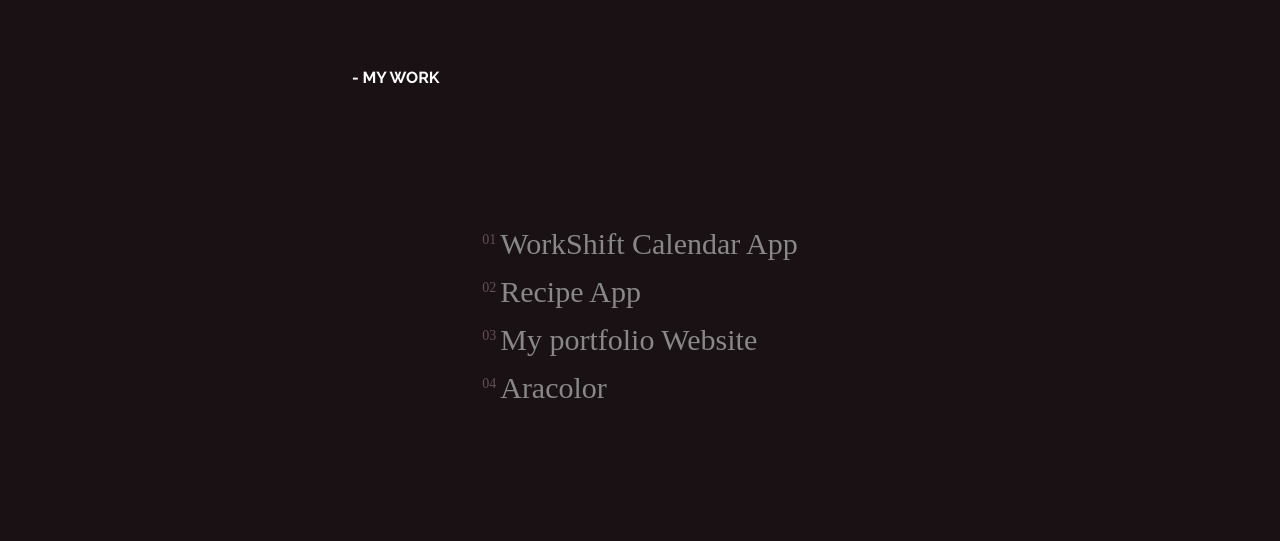
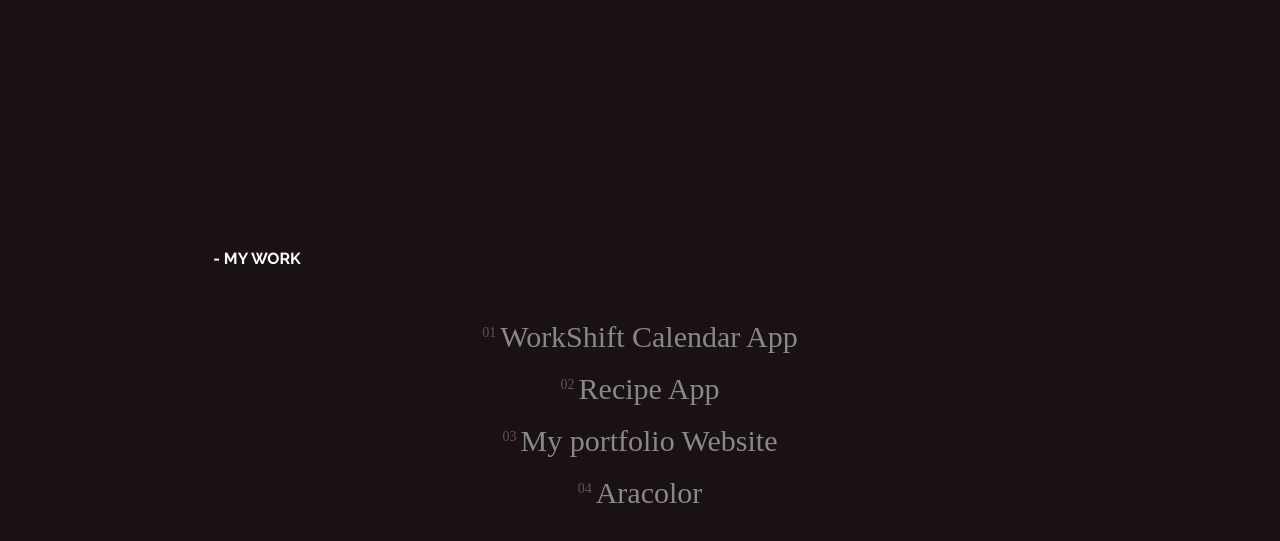
Before and after one commit to josefnagy/josefnagy.cz, a Next.js app: page / in a window 1280 px wide. Shown: the part 1401-1942 px from the top of the page. Before the commit the page ends 1833 px from the top, so only its background shows below. Built offline with nearby package versions, Linux system fonts and the light colour scheme; a web font is replaced by a local one.

Commit message:
feat()- finished project section on main page

```diff
--- a/components/home-page/about.tsx
+++ b/components/home-page/about.tsx
@@ -1,25 +1,25 @@
-import { NextPage } from 'next'
+import { NextPage, Link } from 'next'
 
 import styles from './about.module.css'
 
 const About: NextPage = () => {
   return (
     <>
-      <section className="grid place-items-center h-1/3 px-4" id="about">
+      <section className="grid place-items-center h-1/2 px-4" id="about">
         <p className="text-5xl font-thin text-center px-48 leading-tight">
           I am a conductor with a passion for{' '}
           <span className="text-primary font-bold">Web Development</span>, hiking, TV shows and
           bunch of other stuff. I live in Ostrava. Let’s have a look at my{' '}
           <a
             href="#projects"
-            className={`transition-colors duration-300 text-primary font-bold hover:text-white relative ${styles.hover}`}
+            className={`transition-colors duration-300 text-primary font-bold hover:text-white relative hover`}
           >
             work
           </a>{' '}
           or You can{' '}
           <a
-            href="#projects"
-            className={`transition-colors duration-300 text-primary font-bold hover:text-white relative ${styles.hover}`}
+            href="#contact"
+            className={`transition-colors duration-300 text-primary font-bold hover:text-white relative hover`}
           >
             contact me
           </a>
--- a/components/home-page/hero.tsx
+++ b/components/home-page/hero.tsx
@@ -3,7 +3,7 @@ import { NextPage } from 'next'
 const Hero: NextPage = () => {
   return (
     <>
-      <section className="h-full grid place-items-center uppercase px-4" id="hero">
+      <section className="h-screen grid place-items-center uppercase px-4" id="hero">
         <h1 className="text-header header text-background leading-heading text-center font-extrabold tracking-wider">
           <span className="transition-colors duration-500 hover:text-white">Hello,</span>
           <br /> <span className="transition-colors duration-500 hover:text-white">I</span>{' '}
--- a/components/home-page/projects.tsx
+++ b/components/home-page/projects.tsx
@@ -1,24 +1,39 @@
 import { NextPage } from 'next'
+import Link from 'next/link'
 
 const Projects: NextPage = () => {
   return (
     <>
-      <section className="grid place-items-center h-1/3 px-52" id="projects">
-        <h3 className="uppercase place-self-start ml-36">- My Work</h3>
-        <ul className="mt-20 text-text">
-          <li className="flex text-3xl my-3">
-            <span className="text-sm mr-1 text-dg mt-1">01</span>WorkShift Calendar App
-          </li>
-          <li className="flex text-3xl my-3">
-            <span className="text-sm mr-1 text-dg mt-1">02</span>Recipe App
-          </li>
-          <li className="flex text-3xl my-3">
-            <span className="text-sm mr-1 text-dg mt-1">03</span>My portfolio Website
-          </li>
-          <li className="flex text-3xl my-3">
-            <span className="text-sm mr-1 text-dg mt-1">04</span>Aracolor
-          </li>
-        </ul>
+      <section className="grid place-items-center h-1/2" id="projects">
+        <div className="w-2/3">
+          <h3 className="uppercase mb-10">- My Work</h3>
+          <ul className="grid place-items-center text-text">
+            <li className="flex text-3xl  py-2">
+              <span className="text-sm mr-1 text-dg mt-1">01</span>
+              <Link href="/project">
+                <a className="hover relative hover:text-white">WorkShift Calendar App</a>
+              </Link>
+            </li>
+            <li className="flex text-3xl  py-2">
+              <span className="text-sm mr-1 text-dg mt-1">02</span>
+              <Link href="/project">
+                <a className="hover relative hover:text-white">Recipe App</a>
+              </Link>
+            </li>
+            <li className="flex text-3xl py-2 hover z-10">
+              <span className="text-sm mr-1 text-dg mt-1">03</span>
+              <Link href="/project">
+                <a className="hover relative hover:text-white">My portfolio Website</a>
+              </Link>
+            </li>
+            <li className="flex text-3xl py-2">
+              <span className="text-sm mr-1 text-dg mt-1">04</span>
+              <Link href="/project">
+                <a className="hover relative hover:text-white">Aracolor</a>
+              </Link>
+            </li>
+          </ul>
+        </div>
       </section>
     </>
   )
--- a/styles/globals.css
+++ b/styles/globals.css
@@ -106,3 +106,20 @@ a {
   pointer-events: none;
   mix-blend-mode: difference;
 }
+
+.hover::after {
+  content: "";
+  position: absolute;
+  top: 0;
+  left: 0;
+  display: inline-block;
+
+  width: 0;
+  height: 100%;
+  transition: width 1s;
+  border-bottom: 1px solid var(--white);
+}
+
+.hover:hover::after{
+  width: 100%;
+}
```
